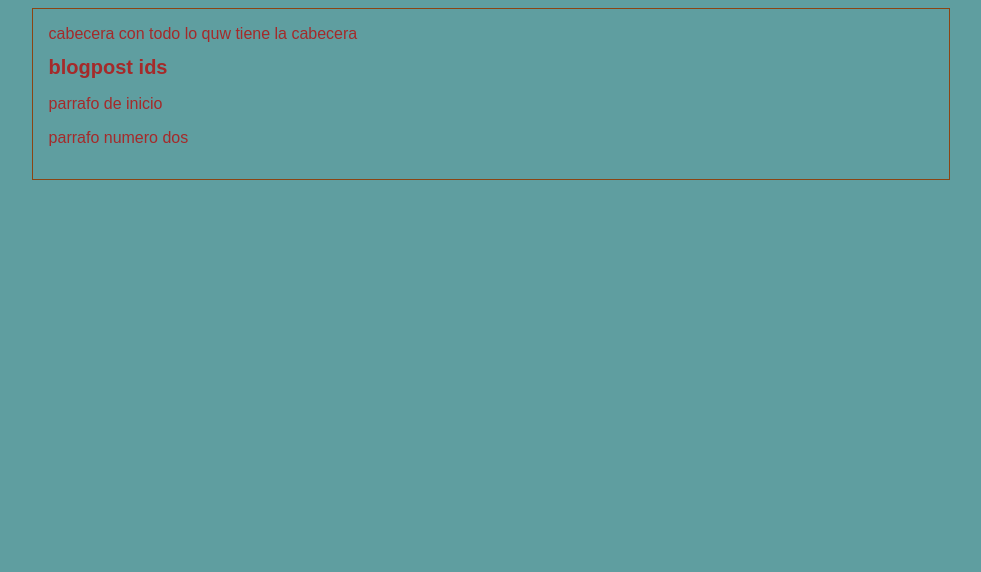
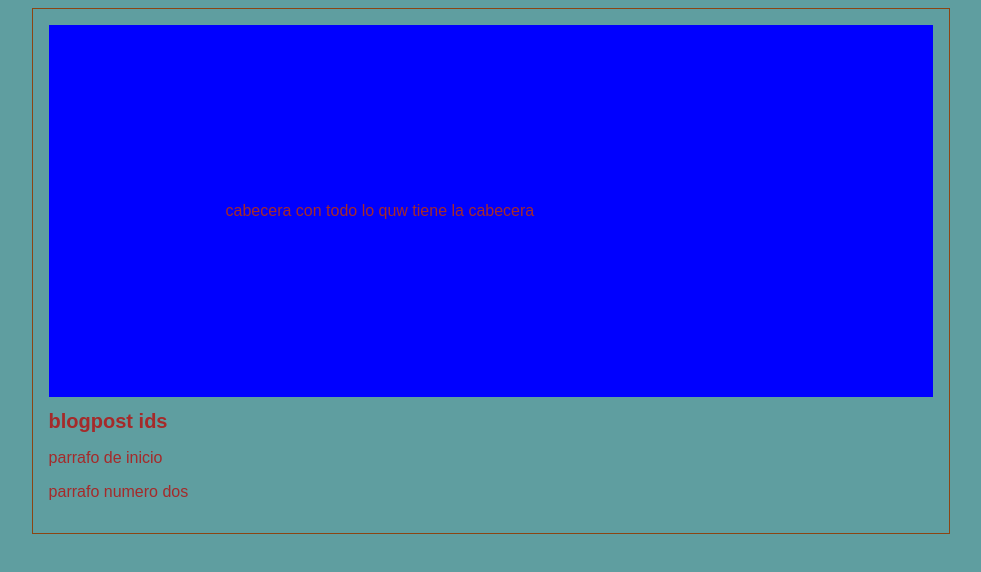
Before and after one commit to FabianBetancur/prueba, a plain HTML site: page index.html in a window 1280 px wide. Shown: the whole page, without its empty margins (149-1130 px from the left). Drawn offline with Linux system fonts and the light colour scheme.

Commit message:
cambio en estilos desde cabecera

```diff
--- a/css/estilos.css
+++ b/css/estilos.css
@@ -15,3 +15,8 @@ body{
 #container h1{
     font-size: 20px;
 }
+#cabecera {
+    padding: 20%;
+    border: 0ex;
+    background-color: blue;
+}
```
